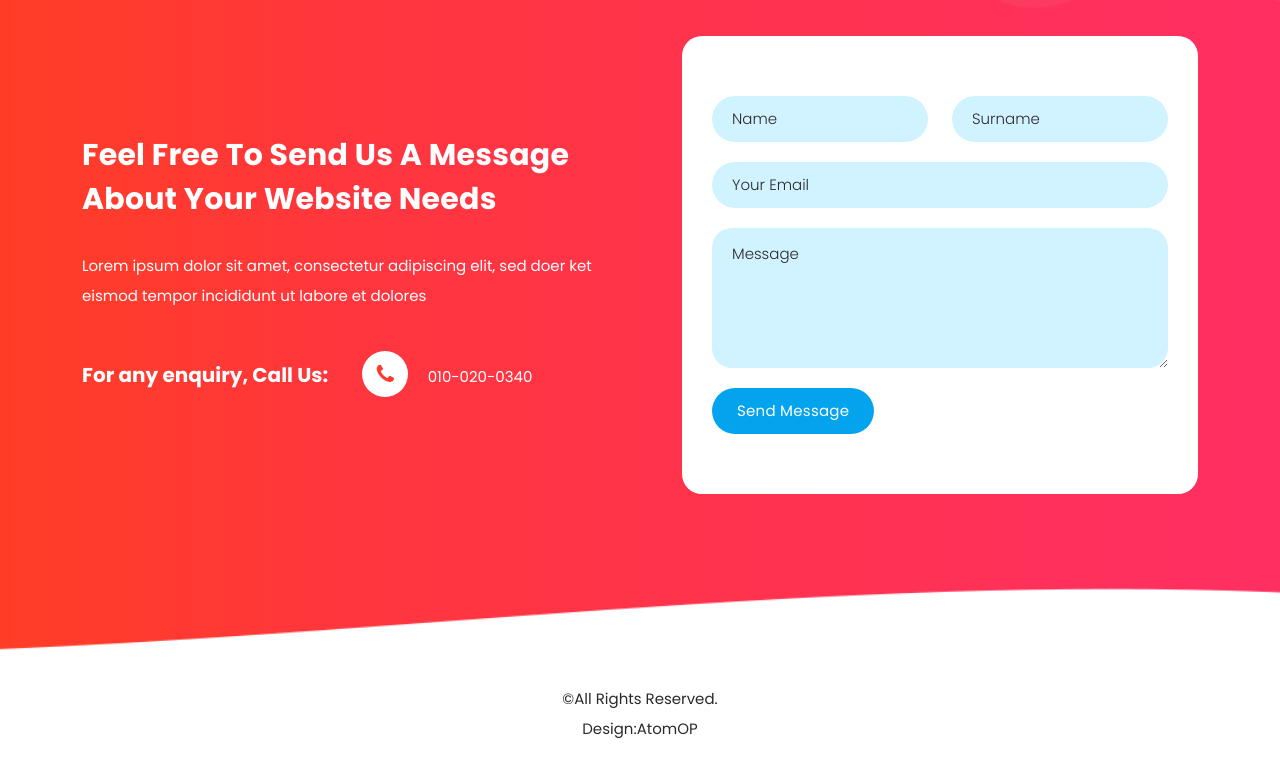
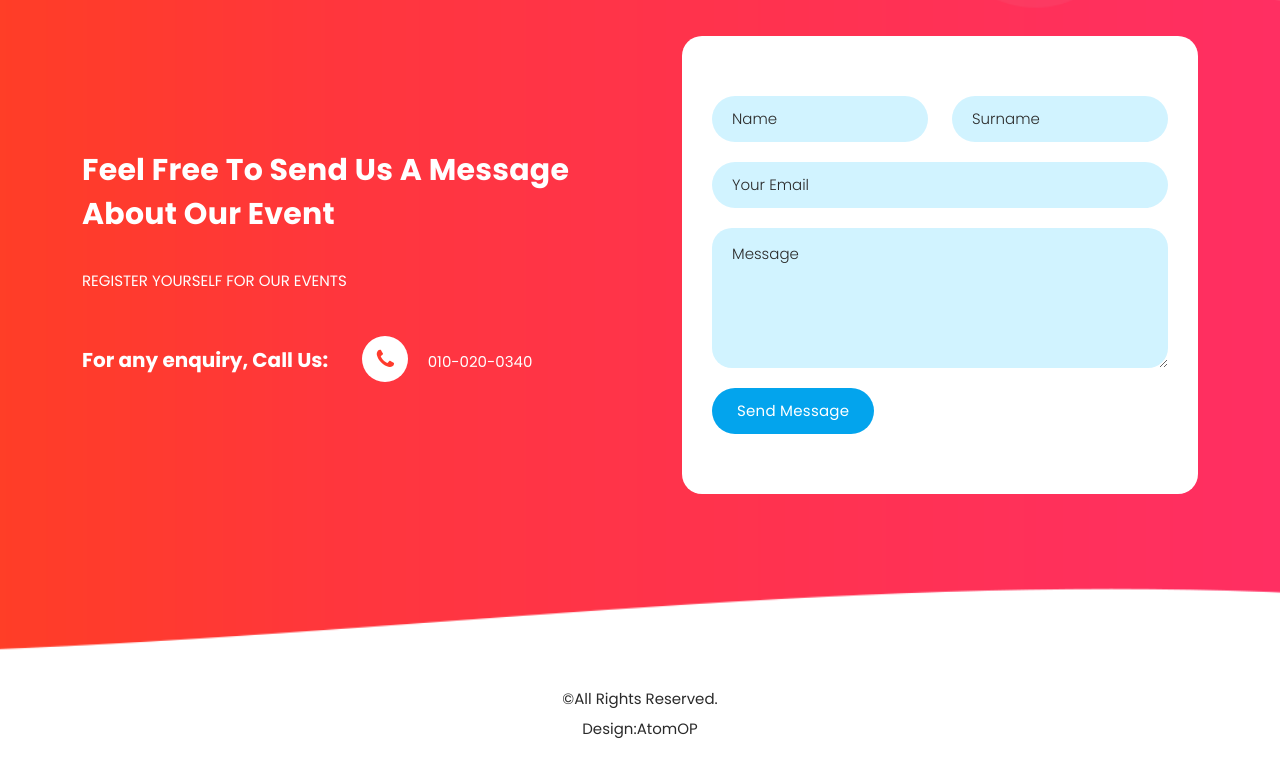
Before and after one commit to atom-ux0107/atom-ux0107.github.io, a plain HTML site: page index.html in a window 1280 px wide. Shown: the part 9157-9934 px from the top of the page. Drawn offline with Linux system fonts and the light colour scheme.

Commit message:
Update index.html

```diff
--- a/index.html
+++ b/index.html
@@ -344,8 +344,8 @@
       <div class="row">
         <div class="col-lg-6 align-self-center wow fadeInLeft" data-wow-duration="0.5s" data-wow-delay="0.25s">
           <div class="section-heading">
-            <h2>Feel Free To Send Us a Message About Your Website Needs</h2>
-            <p>Lorem ipsum dolor sit amet, consectetur adipiscing elit, sed doer ket eismod tempor incididunt ut labore et dolores</p>
+            <h2>Feel Free To Send Us a Message About Our Event</h2>
+            <p>REGISTER YOURSELF FOR OUR EVENTS</p>
             <div class="phone-info">
               <h4>For any enquiry, Call Us: <span><i class="fa fa-phone"></i> <a href="#">010-020-0340</a></span></h4>
             </div>
```
